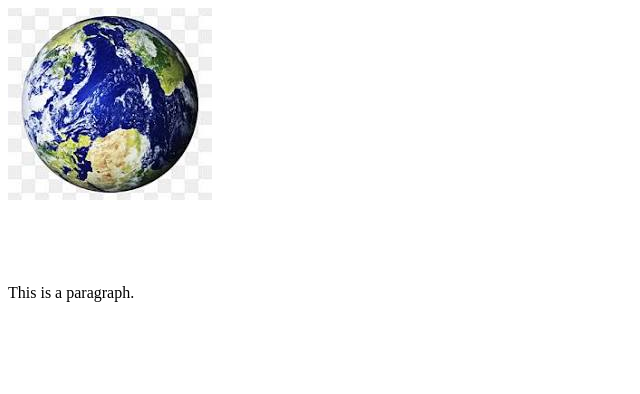
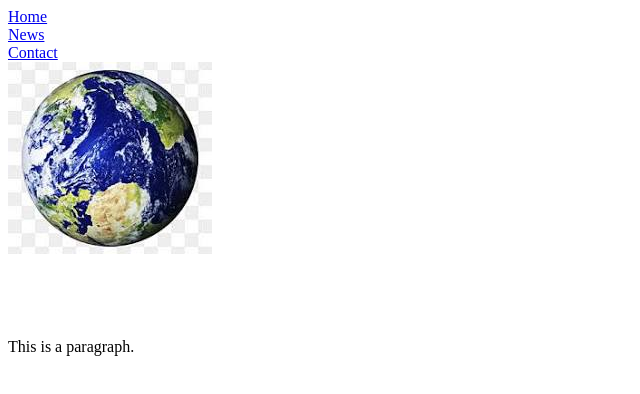
Before and after one commit to bwalkerlegacy/1stperwebsite.github.io, a plain HTML site: page subpage2.html in a window 1280 px wide. Shown: the whole page, without its empty margins (0-640 px from the left). Drawn offline with Linux system fonts and the light colour scheme.

Commit message:
Update subpage2.html

```diff
--- a/subpage2.html
+++ b/subpage2.html
@@ -22,7 +22,11 @@
    </head>
 
    <body>
-
+      <ul>
+        <li><a href="index.html">Home</a></li>
+        <li><a href="subpage1.html">News</a></li>
+        <li><a href="subpage2.html">Contact</a></li>
+      </ul>
       <img src="earth.jpg">
 
      <h1>This is a Heading</h1>
```
